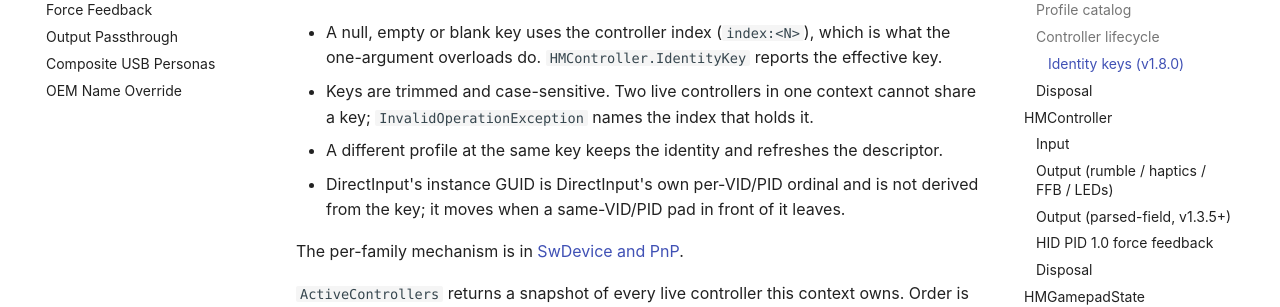
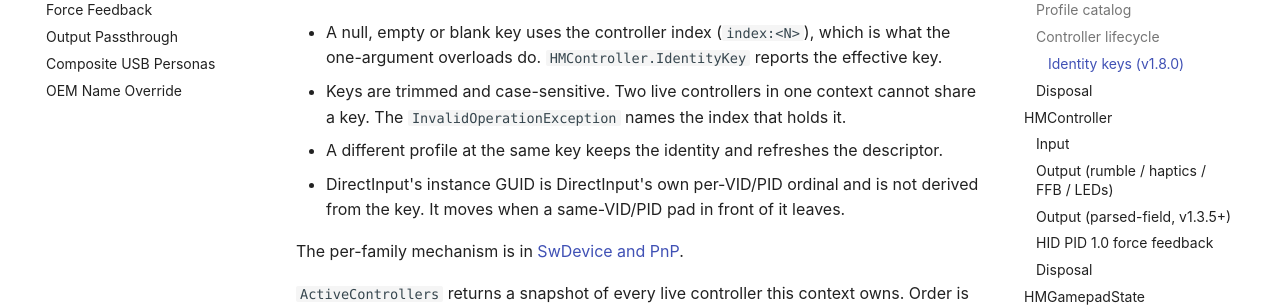
Before and after one commit to hifihedgehog/hidmaestro.org, an MkDocs documentation site: the page built from wiki/sdk/sdk-reference.md, in a window 1280 px wide and 900 px high, scrolled down 3344 px. Shown: the part 179-486 px from the top of the window. Built offline with MkDocs 1.6.1 and Material for MkDocs 9.7.7, drawn with Linux system fonts in a browser that asks for light colours; comment, search, counter and statistics services are not loaded.

Commit message:
Plain sentences in the identity docs

```diff
--- a/docs/sdk/sdk-reference/index.html
+++ b/docs/sdk/sdk-reference/index.html
@@ -2463,9 +2463,9 @@
 <p>Rules:</p>
 <ul>
 <li>A null, empty or blank key uses the controller index (<code>index:&lt;N&gt;</code>), which is what the one-argument overloads do. <code>HMController.IdentityKey</code> reports the effective key.</li>
-<li>Keys are trimmed and case-sensitive. Two live controllers in one context cannot share a key; <code>InvalidOperationException</code> names the index that holds it.</li>
+<li>Keys are trimmed and case-sensitive. Two live controllers in one context cannot share a key. The <code>InvalidOperationException</code> names the index that holds it.</li>
 <li>A different profile at the same key keeps the identity and refreshes the descriptor.</li>
-<li>DirectInput's instance GUID is DirectInput's own per-VID/PID ordinal and is not derived from the key; it moves when a same-VID/PID pad in front of it leaves.</li>
+<li>DirectInput's instance GUID is DirectInput's own per-VID/PID ordinal and is not derived from the key. It moves when a same-VID/PID pad in front of it leaves.</li>
 </ul>
 <p>The per-family mechanism is in <a href="../../reference/swdevice-and-pnp/#stable-device-identity">SwDevice and PnP</a>.</p>
 <p><code>ActiveControllers</code> returns a snapshot of every live controller this context owns. Order is creation order.</p>
--- a/docs/start/glossary/index.html
+++ b/docs/start/glossary/index.html
@@ -2042,7 +2042,7 @@
 </tr>
 <tr>
 <td><strong>Sticky reuse-fast-path</strong></td>
-<td>The empty devnode shell a <code>SwDeviceCreate</code> produced in releases before v1.1.31 when its <code>(enumerator + instanceId + ContainerId)</code> tuple matched a device that a <code>DIF_REMOVE</code> had left half-removed in the kernel. The handle-lifetime teardown removed the cause; since v1.8.0 every life reuses one fixed tuple on purpose. See <a href="../../reference/swdevice-and-pnp/">SwDevice and PnP</a>.</td>
+<td>The empty devnode shell a <code>SwDeviceCreate</code> produced in releases before v1.1.31 when its <code>(enumerator + instanceId + ContainerId)</code> tuple matched a device that a <code>DIF_REMOVE</code> had left half-removed in the kernel. The handle-lifetime teardown removed the cause, and since v1.8.0 every life reuses one fixed tuple on purpose. See <a href="../../reference/swdevice-and-pnp/">SwDevice and PnP</a>.</td>
 </tr>
 <tr>
 <td><strong>&amp;IG_</strong></td>
--- a/wiki/sdk/sdk-reference.md
+++ b/wiki/sdk/sdk-reference.md
@@ -104,9 +104,9 @@ using var pad = ctx.CreateController(profile, "slot0:" + profile.Id);
 Rules:
 
 - A null, empty or blank key uses the controller index (`index:<N>`), which is what the one-argument overloads do. `HMController.IdentityKey` reports the effective key.
-- Keys are trimmed and case-sensitive. Two live controllers in one context cannot share a key; `InvalidOperationException` names the index that holds it.
+- Keys are trimmed and case-sensitive. Two live controllers in one context cannot share a key. The `InvalidOperationException` names the index that holds it.
 - A different profile at the same key keeps the identity and refreshes the descriptor.
-- DirectInput's instance GUID is DirectInput's own per-VID/PID ordinal and is not derived from the key; it moves when a same-VID/PID pad in front of it leaves.
+- DirectInput's instance GUID is DirectInput's own per-VID/PID ordinal and is not derived from the key. It moves when a same-VID/PID pad in front of it leaves.
 
 The per-family mechanism is in [SwDevice and PnP](../reference/swdevice-and-pnp.md#stable-device-identity).
 
```
Also changed, not shown: wiki/start/glossary.md (+1 -1 lines), docs/search/search_index.json.
